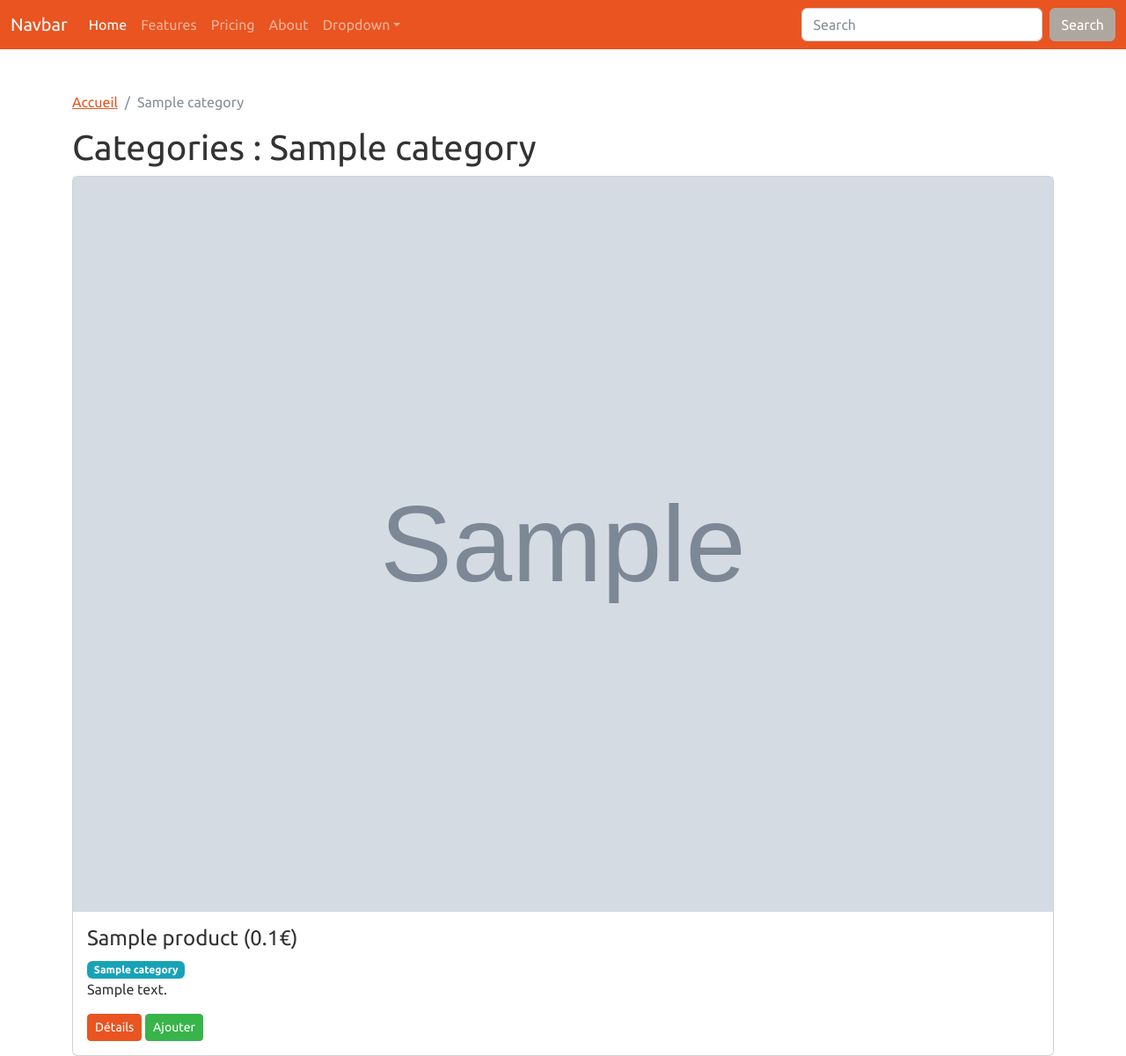
After one commit to AurelBichop/Cours-SymE-com, a Symfony app: template templates/product/category.html.twig in a window 1280 px wide. The commit adds this page. Shown: the whole page at 88% size. Run offline with Twig, Linux system fonts and the light colour scheme; the template is opened without the code that fills it: most values are stand-ins (such as "Sample title", 1, 10 or a date in 2020); grey boxes marked "Sample" are stand-in pictures; some libraries are stand-ins or nearby versions.

Commit message:
ajout des pages categorys et detail d'un produit

```diff
--- a/src/Controller/HomeController.php
+++ b/src/Controller/HomeController.php
@@ -3,13 +3,15 @@
 namespace App\Controller;
 
 use Symfony\Bundle\FrameworkBundle\Controller\AbstractController;
+use Symfony\Component\HttpFoundation\Response;
 use Symfony\Component\Routing\Annotation\Route;
 use App\Repository\ProductRepository;
 
 class HomeController extends AbstractController
 {
     #[Route("/",name: "home")]
-    public function home(ProductRepository $productRepository){
+    public function home(ProductRepository $productRepository): Response
+    {
 
         return $this->render('home.html.twig',[
             "products"=> $productRepository->findBy([],[],3)
--- a/templates/home.html.twig
+++ b/templates/home.html.twig
@@ -19,7 +19,7 @@
                         <p class="card-text">
                             {{ p.shortDescription }}
                         </p>
-                        <a href="#" class="btn btn-primary btn-sm">Détails</a>
+                        <a href="{{ path("product_details",{'category_slug':p.category.slug,'slug':p.slug}) }}" class="btn btn-primary btn-sm">Détails</a>
                         <a href="#" class="btn btn-success btn-sm">Ajouter</a>
                     </div>
                 </div>
--- /dev/null
+++ b/templates/product/category.html.twig
@@ -0,0 +1,32 @@
+{% extends 'base.html.twig' %}
+
+{% block title %}Categorie : {{ category.name }}!{% endblock %}
+
+{% block body %}
+    <ol class="breadcrumb">
+        <li class="breadcrumb-item"><a href="{{ path("home") }}">Accueil</a></li>
+        <li class="breadcrumb-item active">{{ category.name }}</li>
+    </ol>
+    <h1>Categories : {{ category.name }}</h1>
+    <div class="row">
+        {% for p in category.products %}
+            <div class="col">
+                <div class="card">
+                    <img src="{{ p.mainPicture }}" alt="Image du produit" class="img-fluid">
+                    <div class="card-body">
+                        <h4 class="card-title">{{ p.name }} ({{ p.price / 100 }}&euro;) </h4>
+                        <span class="badge bg-info">
+                                {{ p.category.name }}
+                            </span>
+
+                        <p class="card-text">
+                            {{ p.shortDescription }}
+                        </p>
+                        <a href="{{ path("product_details",{'category_slug':p.category.slug,'slug':p.slug}) }}" class="btn btn-primary btn-sm">Détails</a>
+                        <a href="#" class="btn btn-success btn-sm">Ajouter</a>
+                    </div>
+                </div>
+            </div>
+        {% endfor %}
+    </div>
+{% endblock %}
```
Also changed, not shown: src/Controller/ProductController.php (added, +41 -0 lines), templates/product/show.html.twig (added, +30 -0 lines).
